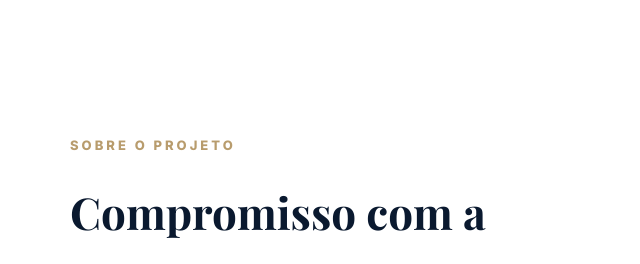
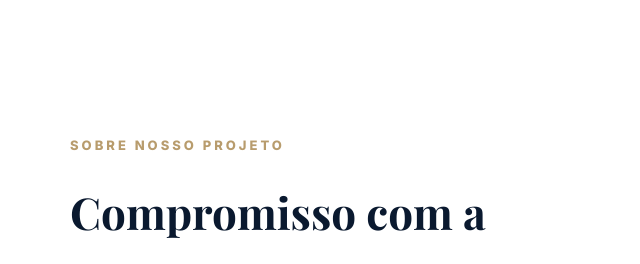
Before and after one commit to JotapBertelli/ConectAcao, a plain HTML site: page conectacao/Index.html in a window 1280 px wide. Shown: the part 1020-1284 px from the top of the page, 20-660 px from the left. Drawn offline with nearby package versions, Linux system fonts and the light colour scheme; a web font is replaced by a local one.

```diff
--- a/conectacao/Index.html
+++ b/conectacao/Index.html
@@ -60,7 +60,7 @@
             <div class="container">
                 <div class="grid-2">
                     <div class="content-header">
-                        <span class="overline">Sobre o Projeto</span>
+                        <span class="overline">Sobre nosso Projeto</span>
                         <h2>Compromisso com a Cidadania Digital</h2>
                         <p class="text-lead">Criado em 2025, o ConectAção atua na interseção entre educação digital e inclusão social, garantindo que a tecnologia seja uma ponte, não um abismo.</p>
                     </div>
```
